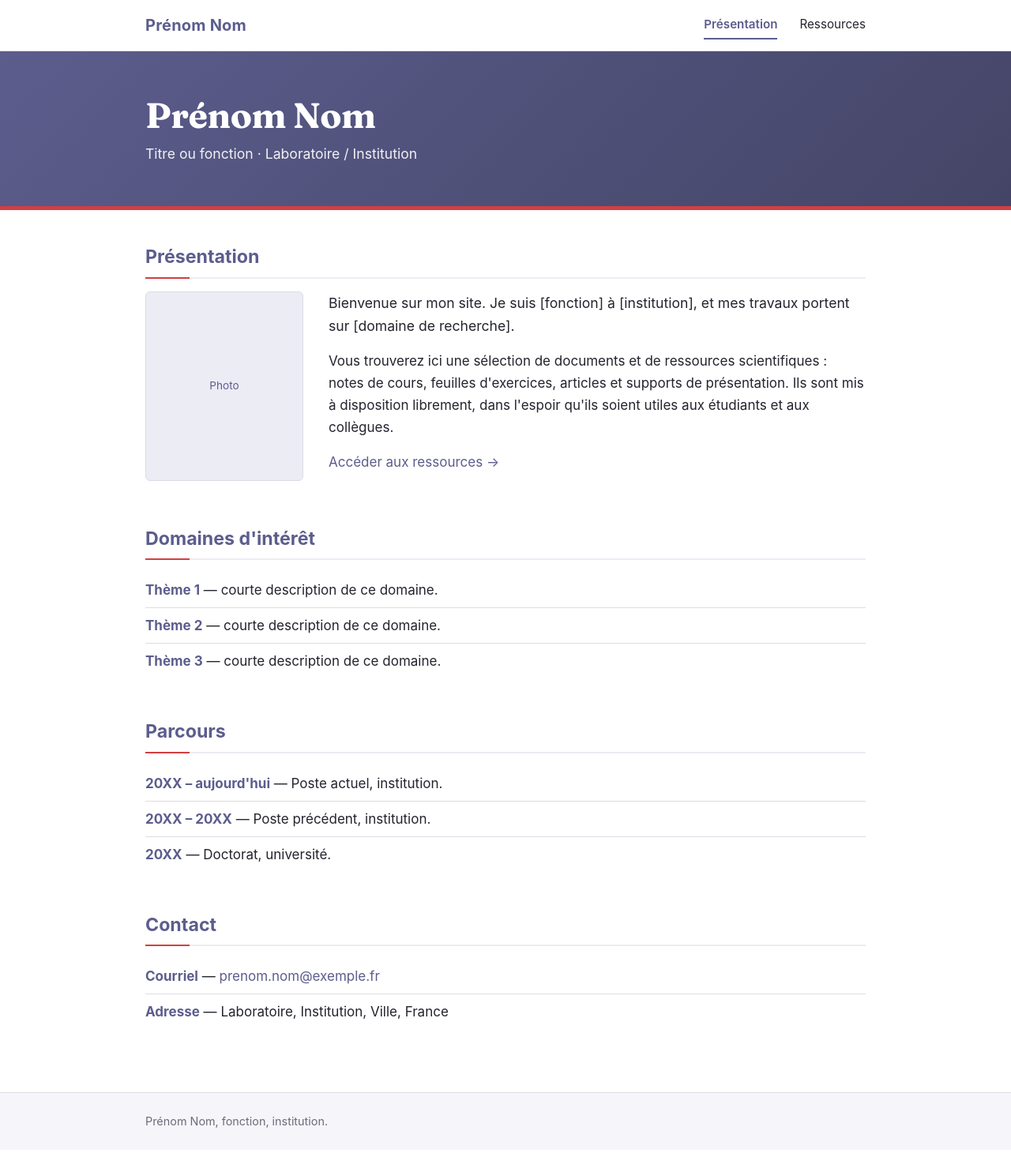
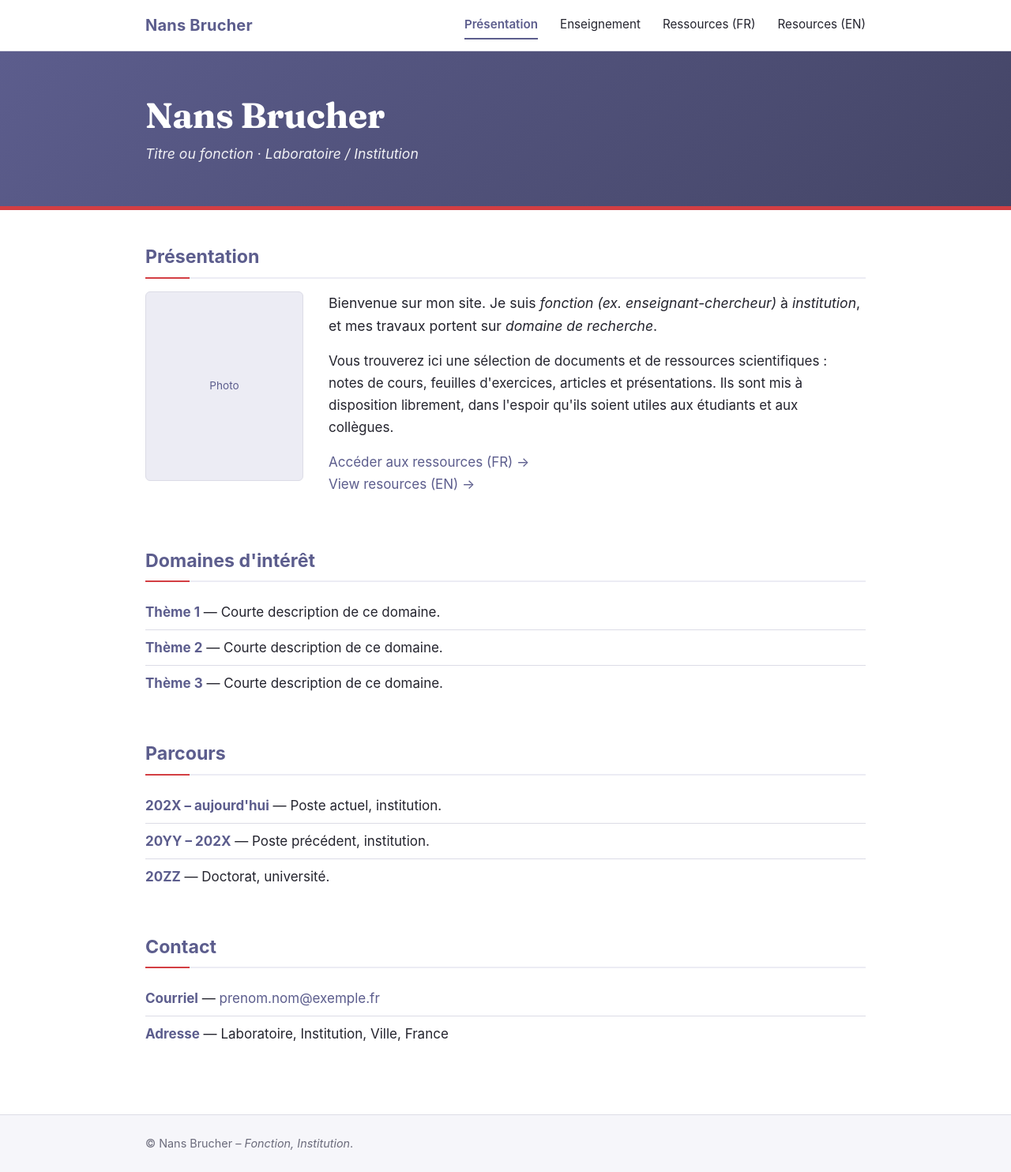
Before and after one commit to frostyk85/frostyk85.github.io, a plain HTML site: page index.html in a window 1280 px wide. Shown: the whole page at 79% size. Before the commit the page ends 1456 px from the top, so only its background shows below. Drawn offline with Linux system fonts and the light colour scheme.

Commit message:
Update index.html

```diff
--- a/index.html
+++ b/index.html
@@ -3,80 +3,84 @@
 <head>
   <meta charset="utf-8">
   <meta name="viewport" content="width=device-width, initial-scale=1">
-  <title>Présentation | Prénom Nom</title>
-  <meta name="description" content="Site personnel : présentation, recherches et ressources scientifiques.">
+  <title>Présentation | Nans Brucher</title>
+  <meta name="description" content="Site personnel : présentation, recherche et ressources scientifiques.">
   <link rel="preconnect" href="https://fonts.googleapis.com">
   <link rel="preconnect" href="https://fonts.gstatic.com" crossorigin>
-  <link href="https://fonts.googleapis.com/css2?family=Fraunces:ital,opsz,wght@0,9..144,600;0,9..144,700;1,9..144,600&display=swap" rel="stylesheet">
+  <!-- Police Fraunces chargée pour le style académique -->
+  <link href="https://fonts.googleapis.com/css2?family=Fraunces:wght@400;600;700&display=swap" rel="stylesheet">
   <link rel="stylesheet" href="style.css">
+  <!-- Lien alternatifs pour SEO (facultatif) -->
+  <link rel="alternate" hreflang="fr" href="index.html">
+  <link rel="alternate" hreflang="en" href="resources-en.html">
 </head>
 <body>
-
   <header class="site-header">
     <div class="header-inner">
-      <a class="site-title" href="index.html">Prénom Nom</a>
-      <button class="nav-toggle" aria-label="Ouvrir le menu" aria-expanded="false">☰</button>
+      <a class="site-title" href="index.html">Nans Brucher</a>
+      <button type="button" class="nav-toggle" aria-label="Ouvrir le menu" aria-expanded="false">☰</button>
       <nav class="site-nav">
         <a class="active" href="index.html">Présentation</a>
-        <a href="ressources.html">Ressources</a>
+        <a href="enseignement.html">Enseignement</a>
+        <a href="ressources-fr.html">Ressources (FR)</a>
+        <a href="resources-en.html">Resources (EN)</a>
       </nav>
     </div>
   </header>
 
   <section class="banner">
     <div class="banner-inner">
-      <h1>Prénom Nom</h1>
-      <p>Titre ou fonction · Laboratoire / Institution</p>
+      <h1>Nans Brucher</h1>
+      <p><em>Titre ou fonction</em> · <em>Laboratoire / Institution</em></p>
     </div>
   </section>
 
-  <main>
+  <main id="main-content">
     <h2>Présentation</h2>
     <div class="about">
       <div class="portrait">
-        <!-- Remplace par : <img src="images/photo.jpg" alt="Portrait de Prénom Nom"> -->
+        <!-- Remplacer « Photo » par une image réelle -->
+        <!-- <img src="images/photo.jpg" alt="Portrait de Nans Brucher"> -->
         Photo
       </div>
       <div>
         <p class="lead">
-          Bienvenue sur mon site. Je suis [fonction] à [institution], et mes travaux portent sur
-          [domaine de recherche].
+          Bienvenue sur mon site. Je suis <em>fonction (ex. enseignant-chercheur)</em> à <em>institution</em>, et mes travaux portent sur <em>domaine de recherche</em>.
         </p>
         <p>
-          Vous trouverez ici une sélection de documents et de ressources scientifiques : notes de cours,
-          feuilles d'exercices, articles et supports de présentation. Ils sont mis à disposition
-          librement, dans l'espoir qu'ils soient utiles aux étudiants et aux collègues.
+          Vous trouverez ici une sélection de documents et de ressources scientifiques : notes de cours, feuilles d'exercices, articles et présentations. Ils sont mis à disposition librement, dans l'espoir qu'ils soient utiles aux étudiants et aux collègues.
         </p>
         <p>
-          <a href="ressources.html">Accéder aux ressources →</a>
+          <a href="ressources-fr.html">Accéder aux ressources (FR) →</a><br>
+          <a href="resources-en.html">View resources (EN) →</a>
         </p>
       </div>
     </div>
 
     <h2>Domaines d'intérêt</h2>
     <ul class="info-list">
-      <li><strong>Thème 1</strong> — courte description de ce domaine.</li>
-      <li><strong>Thème 2</strong> — courte description de ce domaine.</li>
-      <li><strong>Thème 3</strong> — courte description de ce domaine.</li>
+      <li><strong>Thème 1</strong> — Courte description de ce domaine.</li>
+      <li><strong>Thème 2</strong> — Courte description de ce domaine.</li>
+      <li><strong>Thème 3</strong> — Courte description de ce domaine.</li>
     </ul>
 
     <h2>Parcours</h2>
     <ul class="info-list">
-      <li><strong>20XX – aujourd'hui</strong> — Poste actuel, institution.</li>
-      <li><strong>20XX – 20XX</strong> — Poste précédent, institution.</li>
-      <li><strong>20XX</strong> — Doctorat, université.</li>
+      <li><strong>202X – aujourd'hui</strong> — Poste actuel, institution.</li>
+      <li><strong>20YY – 202X</strong> — Poste précédent, institution.</li>
+      <li><strong>20ZZ</strong> — Doctorat, université.</li>
     </ul>
 
     <h2>Contact</h2>
     <ul class="info-list">
-      <li><strong>Courriel</strong> — <a href="mailto:prenom.nom@exemple.fr">prenom.nom@exemple.fr</a></li>
-      <li><strong>Adresse</strong> — Laboratoire, Institution, Ville, France</li>
+      <li><strong>Courriel</strong> — <a href="mailto:prenom.nom@exemple.fr">prenom.nom@exemple.fr</a></li>
+      <li><strong>Adresse</strong> — Laboratoire, Institution, Ville, France</li>
     </ul>
   </main>
 
   <footer class="site-footer">
     <div class="footer-inner">
-      Prénom Nom, fonction, institution.
+      © Nans Brucher – <em>Fonction, Institution</em>.
     </div>
   </footer>
 
```
